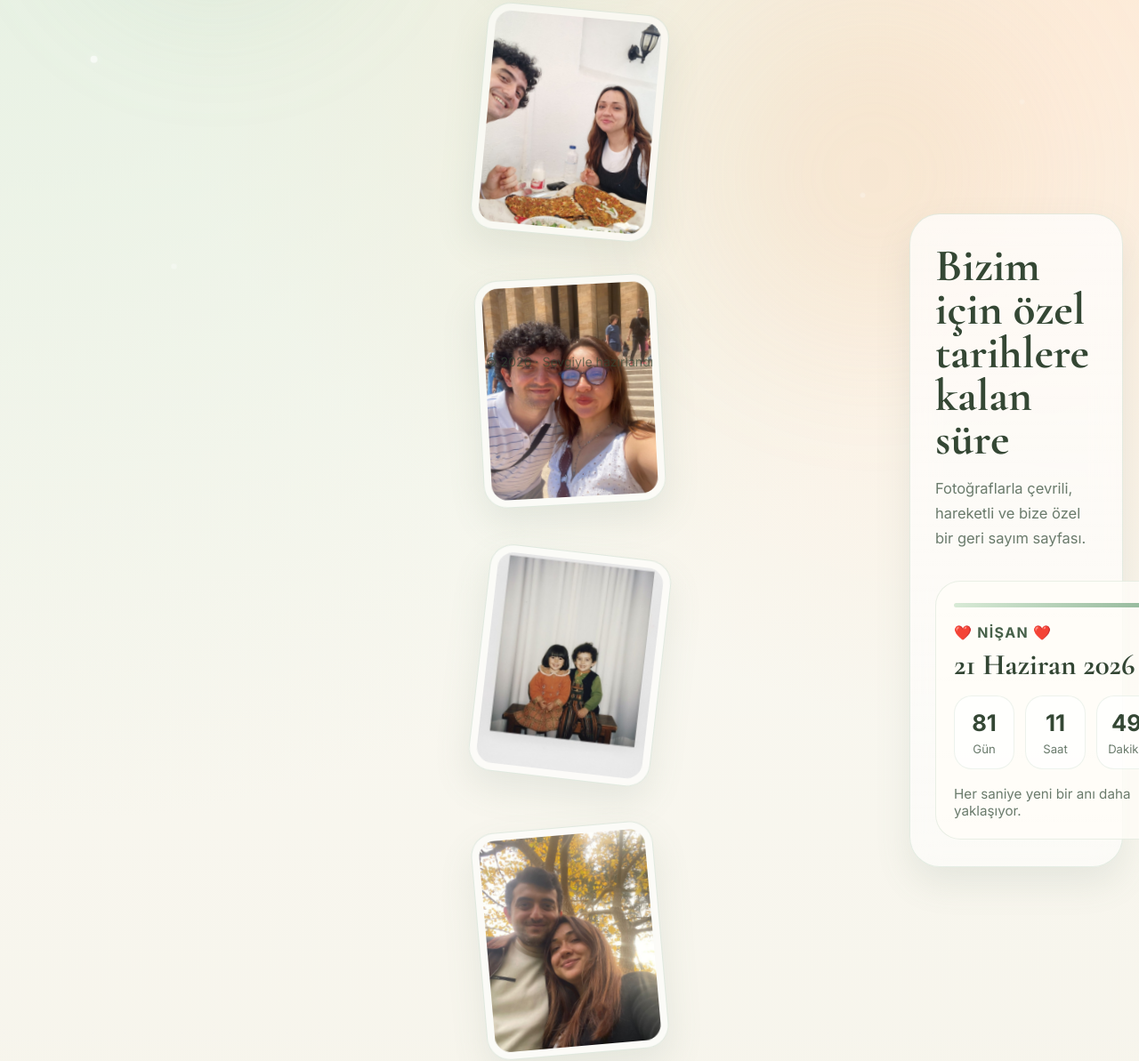
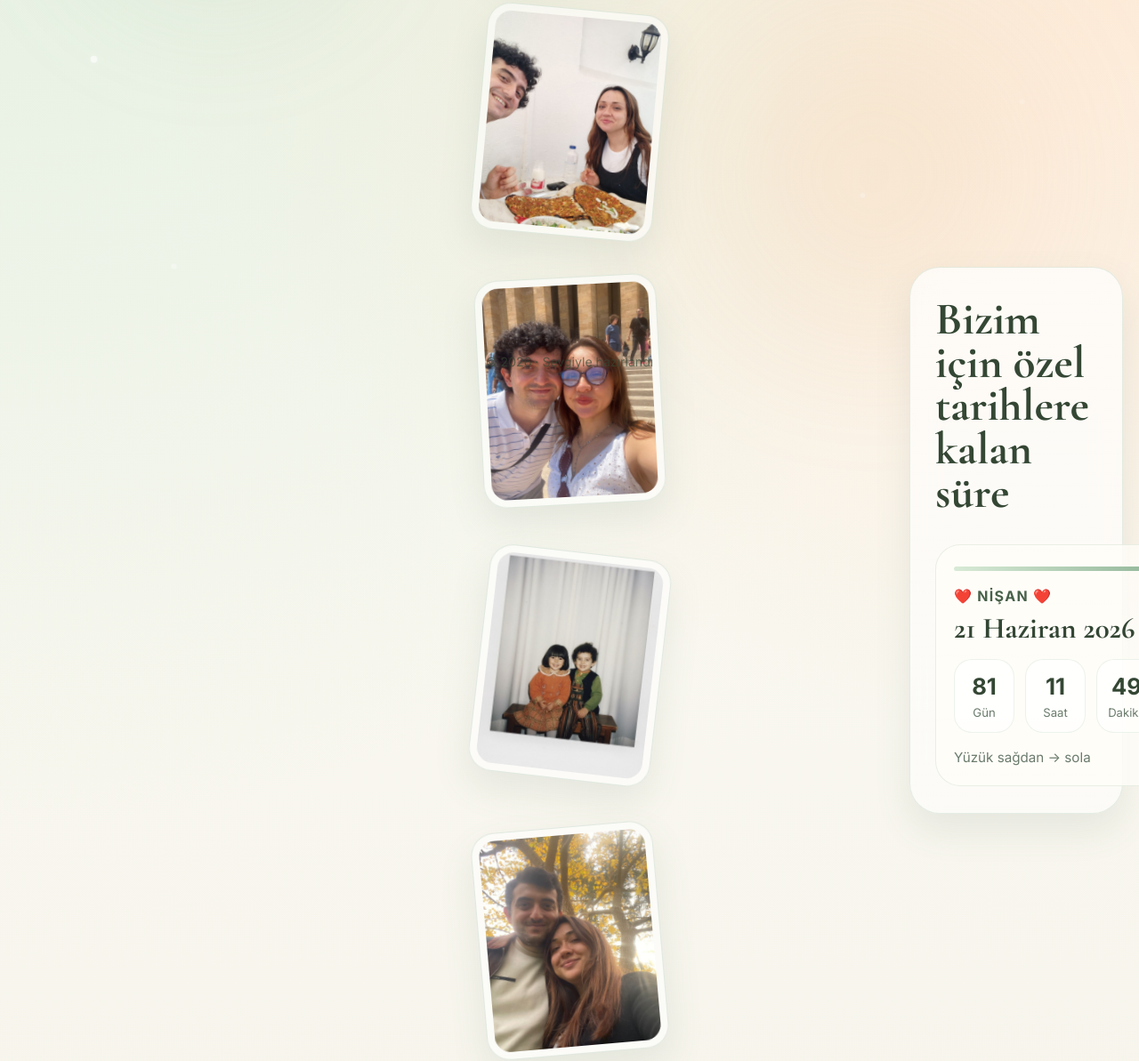
Before and after one commit to r6ven/geri-say-m, a Flask app: page / in a window 1280 px wide. Shown: the part 353-1546 px from the top of the page at 89% size. Run offline with Flask 3, Linux system fonts and the light colour scheme.

Commit message:
Update countdown card notes and remove subtitle
Removed the subtitle paragraph and added conditional notes for countdown cards.

```diff
--- a/countdown_site_render_ready/countdown_site/templates/index.html
+++ b/countdown_site_render_ready/countdown_site/templates/index.html
@@ -34,9 +34,6 @@
         <section class="hero-card">
             <h1>Bizim için özel tarihlere kalan süre</h1>
 
-            <p class="subtitle">
-                Fotoğraflarla çevrili, hareketli ve bize özel bir geri sayım sayfası.
-            </p>
 
             <div class="countdown-grid">
                 {% for item in countdowns %}
@@ -70,7 +67,11 @@
                         </div>
                     </div>
 
-                    <p class="card-note">Her saniye yeni bir anı daha yaklaşıyor.</p>
+                    {% if loop.index == 1 %}
+    <p class="card-note">Yüzük sağdan -> sola</p>
+{% elif loop.index == 2 %}
+    <p class="card-note">3 5 oynayalım sonra ev🏠</p>
+{% endif %}
                 </article>
                 {% endfor %}
             </div>
```
